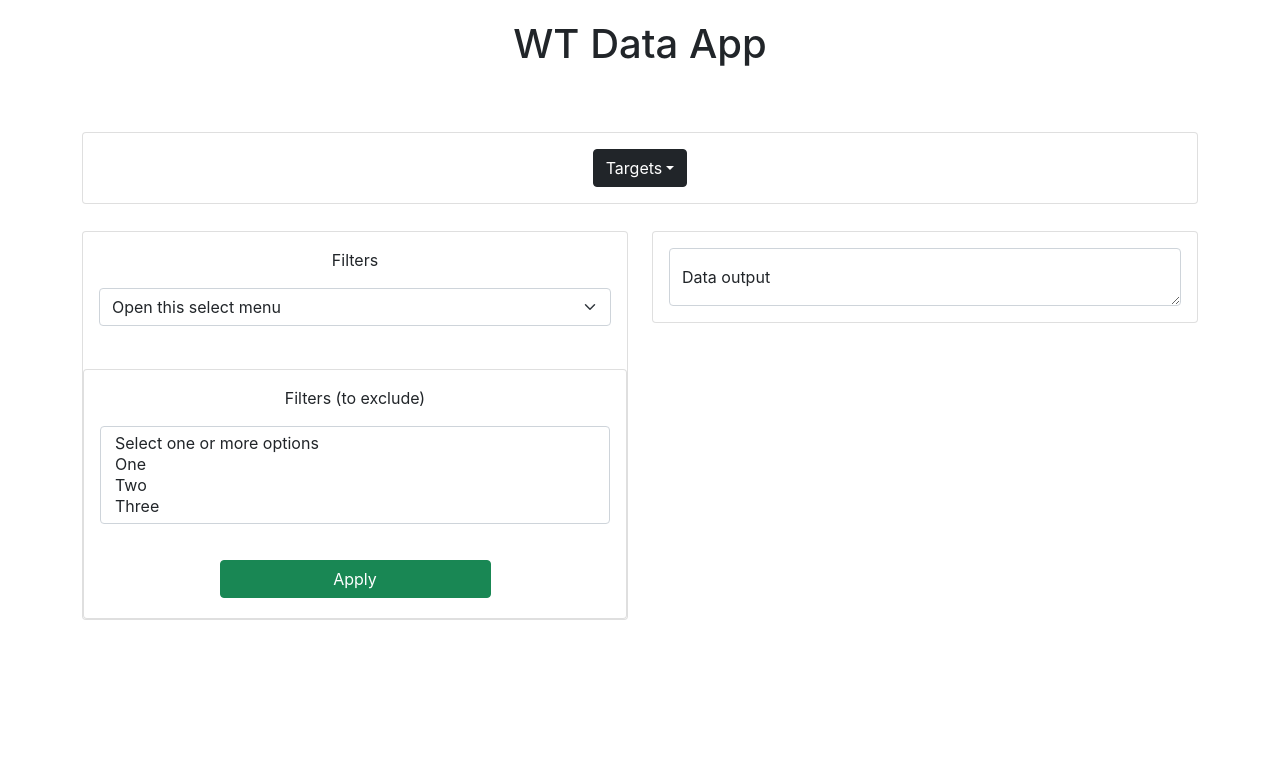
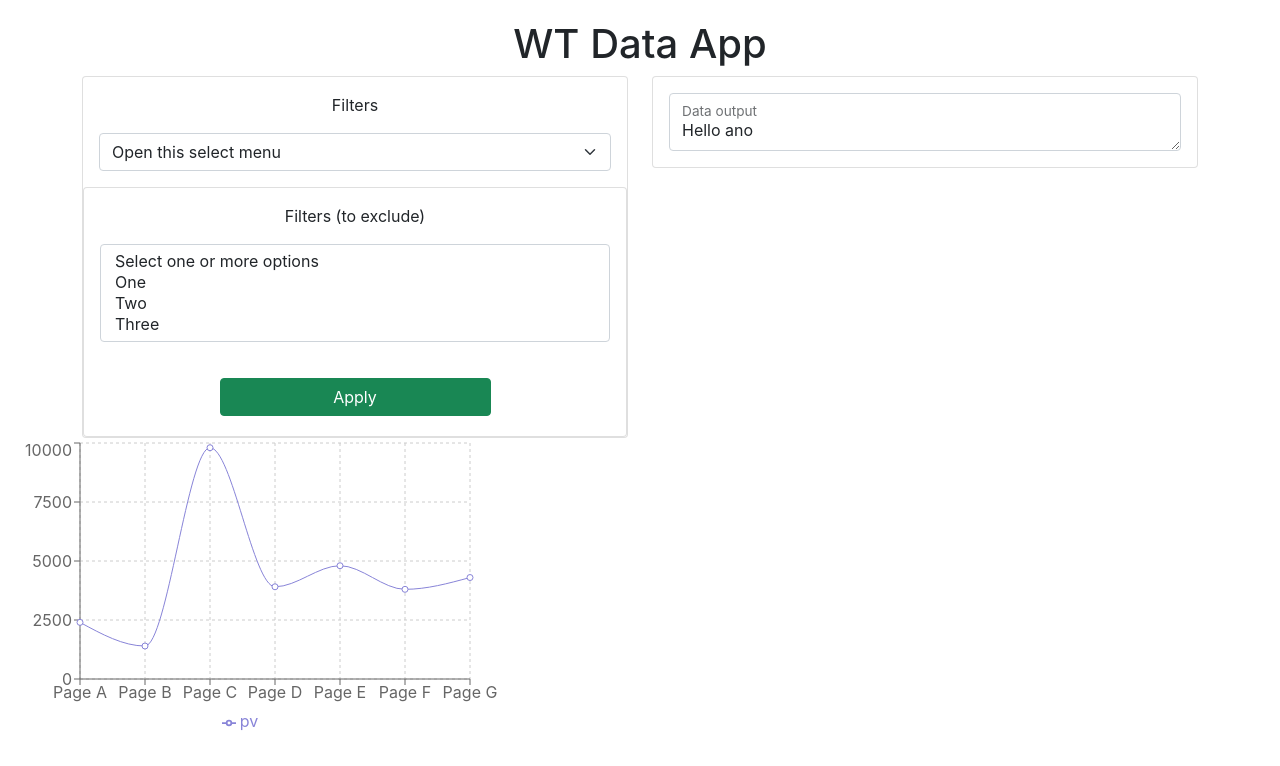
Before and after one commit to lawlawson/wt-data-app, a React (Create React App) app: page / in a window 1280 px wide. Shown: the top 766 px of the page. Built offline with nearby package versions, Linux system fonts and the light colour scheme.

Commit message:
Deleted target.js

```diff
--- a/src/App.js
+++ b/src/App.js
@@ -1,14 +1,15 @@
 import './App.css';
-import Targets from './components/Targets';
+// import Targets from './components/Targets';
 import Filters from './components/Filters';
-// import Metrics from './components/Metrics';
+import Metrics from './components/Metrics';
 
 function App() {
   return (
     <div className='App'>
       <h1>WT Data App</h1>
-      <Targets />
+      {/* <Targets /> */}
       <Filters />
+      <Metrics />
     </div>
   );
 }
--- a/src/components/Filters.js
+++ b/src/components/Filters.js
@@ -48,7 +48,9 @@ function Filters() {
                   <textarea
                     className='form-control'
                     placeholder='Leave a comment here'
-                    id='floatingTextarea'></textarea>
+                    id='floatingTextarea'
+                    value='Hello ano'
+                  />
                   <label htmlFor='floatingTextarea'>Data output</label>
                 </div>
               </div>
--- a/src/components/Metrics.js
+++ b/src/components/Metrics.js
@@ -1,4 +1,4 @@
-import React, { PureComponent } from 'react';
+import React from 'react';
 import {
   LineChart,
   Line,
@@ -7,7 +7,6 @@ import {
   CartesianGrid,
   Tooltip,
   Legend,
-  ResponsiveContainer,
 } from 'recharts';
 
 const data = [
@@ -55,12 +54,8 @@ const data = [
   },
 ];
 
-export default class Example extends PureComponent {
-  static demoUrl = 'https://codesandbox.io/s/simple-line-chart-kec3v';
-
-  render() {
+export default function Metrics() {
   return (
-      <ResponsiveContainer width='100%' height='100%'>
     <LineChart
       width={500}
       height={300}
@@ -82,9 +77,7 @@ export default class Example extends PureComponent {
         stroke='#8884d8'
         activeDot={{ r: 8 }}
       />
-          <Line type='monotone' dataKey='uv' stroke='#82ca9d' />
+      <LineChart type='monotone' dataKey='uv' stroke='#82ca9d' />
     </LineChart>
-      </ResponsiveContainer>
   );
 }
-}
--- a/src/components/targets.js
+++ /dev/null
@@ -1,56 +0,0 @@
-import React from 'react';
-import '../components/Targets.css';
-
-function Targets() {
-  return (
-    <div>
-      <div className='container'>
-        <div className='row'>
-          <div className='col'>
-            <div className='card'>
-              <div className='card-body'>
-                <div className='dropdown'>
-                  <button
-                    className='btn btn-dark dropdown-toggle'
-                    type='button'
-                    id='dropdownMenuButton1'
-                    data-bs-toggle='dropdown'
-                    aria-expanded='false'>
-                    Targets
-                  </button>
-                  <ul
-                    className='dropdown-menu'
-                    aria-labelledby='dropdownMenuButton1'>
-                    <li>
-                      <a
-                        className='dropdown-item'
-                        href='https://github.com/lawlawson'>
-                        Target 1
-                      </a>
-                    </li>
-                    <li>
-                      <a
-                        className='dropdown-item'
-                        href='https://github.com/lawlawson'>
-                        Target 2
-                      </a>
-                    </li>
-                    <li>
-                      <a
-                        className='dropdown-item'
-                        href='https://github.com/lawlawson'>
-                        Target 3
-                      </a>
-                    </li>
-                  </ul>
-                </div>
-              </div>
-            </div>
-          </div>
-        </div>
-      </div>
-    </div>
-  );
-}
-
-export default Targets;
```
Lines whose indentation alone changed are shown as unchanged.
